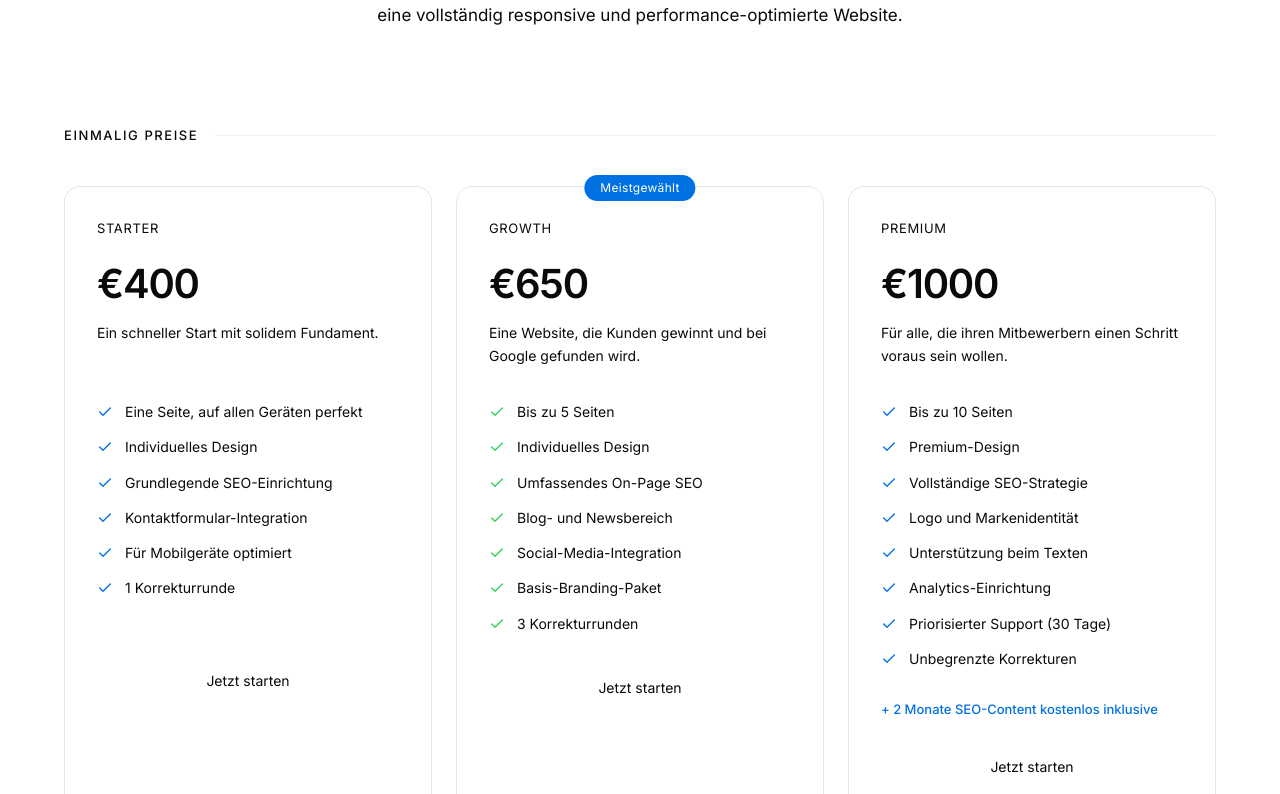
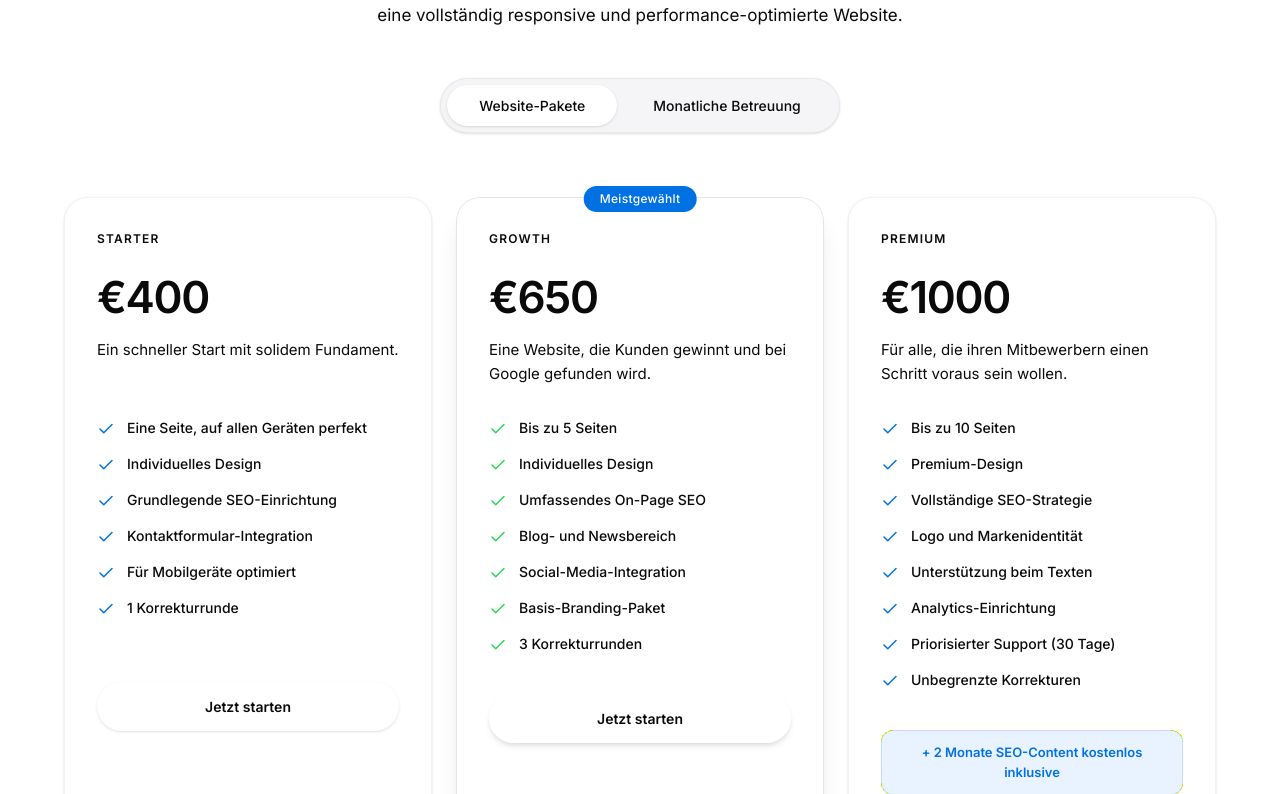
Before and after one commit to atageldiyewhalyl-web/null, a React (Vite) app: page / in a window 1280 px wide. Shown: the part 4686-5480 px from the top of the page. Built offline with nearby package versions, Linux system fonts and the light colour scheme.

Commit message:
feat: re-implement pricing toggle with clearer labels (Website Creation vs Monthly Maintenance)

```diff
--- a/src/app/components/LanguageContext.tsx
+++ b/src/app/components/LanguageContext.tsx
@@ -99,8 +99,8 @@ const labels: Record<string, Record<Language, string>> = {
   "pricing.label": { en: "Pricing", de: "Preise", tr: "Fiyatlandırma" },
   "pricing.title1": { en: "Transparent pricing.", de: "Transparente Preise.", tr: "Şeffaf fiyatlar." },
   "pricing.title2": { en: "No surprises.", de: "Keine Überraschungen.", tr: "Sürpriz yok." },
-  "pricing.billing.onetime": { en: "One-time", de: "Einmalig", tr: "Tek Seferlik" },
-  "pricing.billing.monthly": { en: "Monthly", de: "Monatlich", tr: "Aylık" },
+  "pricing.billing.onetime": { en: "Website Creation", de: "Website-Pakete", tr: "Web Tasarım" },
+  "pricing.billing.monthly": { en: "Monthly Maintenance Services", de: "Monatliche Betreuung", tr: "Aylık Bakım ve SEO" },
   "pricing.description": {
     en: "Choose the package that fits your stage. Every plan includes a fully responsive, performance-optimized website.",
     de: "Wählen Sie das Paket, das zu Ihrer aktuellen Situation passt. Jedes Paket beinhaltet eine vollständig responsive und performance-optimierte Website.",
--- a/src/app/components/Pricing.tsx
+++ b/src/app/components/Pricing.tsx
@@ -1,9 +1,11 @@
+import { useState } from "react";
 import { Check } from "lucide-react";
-import { motion } from "motion/react";
+import { motion, AnimatePresence } from "motion/react";
 import { useLanguage, t } from "./LanguageContext";
 
 export function Pricing() {
   const { lang } = useLanguage();
+  const [billingType, setBillingType] = useState<"onetime" | "monthly">("onetime");
 
   const oneTimePlans = [
     {
@@ -68,104 +70,12 @@ export function Pricing() {
     },
   ];
 
-  const PricingSection = ({ title, plans, isMonthly }: { title: string, plans: any[], isMonthly?: boolean }) => (
-    <div className="mb-24 last:mb-0">
-      <div className="flex items-center gap-4 mb-10">
-        <h3 className="text-[0.8125rem] tracking-[0.12em] uppercase text-muted-foreground font-medium whitespace-nowrap">
-          {title}
-        </h3>
-        <div className="h-[1px] w-full bg-black/5" />
-      </div>
-      <div className="grid grid-cols-1 md:grid-cols-3 gap-6">
-        {plans.map((plan, i) => (
-          <motion.div
-            key={plan.nameKey}
-            className={`relative rounded-2xl p-8 border ${
-              plan.highlight
-                ? "border-foreground bg-foreground text-background"
-                : "border-black/10 bg-white"
-            }`}
-            initial={{ opacity: 0, y: 20 }}
-            whileInView={{ opacity: 1, y: 0 }}
-            viewport={{ once: true }}
-            transition={{ duration: 0.5, delay: i * 0.1 }}
-          >
-            {plan.highlight && (
-              <div className="absolute -top-3 left-1/2 -translate-x-1/2 bg-[#0071e3] text-white text-[0.75rem] px-4 py-1 rounded-full tracking-wide">
-                {t("pricing.popular", lang)}
-              </div>
-            )}
-            <p
-              className={`text-[0.8125rem] tracking-[0.05em] uppercase mb-4 ${
-                plan.highlight ? "text-background/60" : "text-muted-foreground"
-              }`}
-            >
-              {t(plan.nameKey, lang)}
-            </p>
-            <div className="flex items-baseline gap-1 mb-2">
-              <span className="text-[2.5rem] tracking-[-0.03em]" style={{ fontWeight: 600 }}>
-                €{plan.price}
-              </span>
-              {isMonthly && (
-                <span className={`text-[1rem] ${plan.highlight ? "text-background/60" : "text-muted-foreground"}`}>
-                  / {t("pricing.billing.monthly", lang).toLowerCase()}
-                </span>
-              )}
-            </div>
-            <p
-              className={`text-[0.875rem] mb-8 leading-relaxed h-[3rem] ${
-                plan.highlight ? "text-background/70" : "text-muted-foreground"
-              }`}
-            >
-              {t(plan.descKey, lang)}
-            </p>
-
-            <ul className="space-y-4 mb-8 min-h-[14rem]">
-              {plan.featureKeys.map((fk: string) => (
-                <li key={fk} className="flex items-start gap-3">
-                  <Check
-                    size={16}
-                    className={`mt-0.5 shrink-0 ${
-                      plan.highlight ? "text-[#30d158]" : "text-[#0071e3]"
-                    }`}
-                  />
-                  <span
-                    className={`text-[0.875rem] leading-snug ${
-                      plan.highlight ? "text-background/80" : "text-muted-foreground"
-                    }`}
-                  >
-                    {t(fk, lang)}
-                  </span>
-                </li>
-              ))}
-            </ul>
-
-            {plan.nameKey === "pricing.premium" && !isMonthly && (
-              <p className="text-[0.8125rem] text-[#0071e3] font-medium mb-6">
-                {t("pricing.premium.bonus", lang)}
-              </p>
-            )}
-
-            <a
-              href="#contact"
-              className={`block text-center text-[0.875rem] py-3 rounded-full transition-colors ${
-                plan.highlight
-                  ? "bg-white text-foreground hover:bg-white/90"
-                  : "bg-foreground text-background hover:bg-foreground/90"
-              }`}
-            >
-              {t("nav.getStarted", lang)}
-            </a>
-          </motion.div>
-        ))}
-      </div>
-    </div>
-  );
+  const plans = billingType === "onetime" ? oneTimePlans : monthlyPlans;
 
   return (
     <section id="pricing" className="py-20 md:py-32 px-4 md:px-6">
       <div className="max-w-6xl mx-auto">
-        <div className="text-center max-w-2xl mx-auto mb-16 md:mb-24">
+        <div className="text-center max-w-2xl mx-auto mb-12">
           <p className="text-[0.875rem] tracking-[0.1em] uppercase text-[#0071e3] mb-4">
             {t("pricing.label", lang)}
           </p>
@@ -182,16 +92,124 @@ export function Pricing() {
           </p>
         </div>
 
-        <PricingSection
-          title={t("pricing.billing.onetime", lang) + " " + t("pricing.label", lang)}
-          plans={oneTimePlans}
-        />
+        {/* Improved Toggle UI */}
+        <div className="flex justify-center mb-16">
+          <div className="bg-[#f5f5f7] p-1.5 rounded-full flex items-center gap-1 shadow-sm border border-black/5">
+            <button
+              onClick={() => setBillingType("onetime")}
+              className={`px-8 py-2.5 rounded-full text-[0.875rem] font-medium transition-all duration-300 ${
+                billingType === "onetime"
+                  ? "bg-white text-foreground shadow-sm"
+                  : "text-muted-foreground hover:text-foreground"
+              }`}
+            >
+              {t("pricing.billing.onetime", lang)}
+            </button>
+            <button
+              onClick={() => setBillingType("monthly")}
+              className={`px-8 py-2.5 rounded-full text-[0.875rem] font-medium transition-all duration-300 ${
+                billingType === "monthly"
+                  ? "bg-white text-foreground shadow-sm"
+                  : "text-muted-foreground hover:text-foreground"
+              }`}
+            >
+              {t("pricing.billing.monthly", lang)}
+            </button>
+          </div>
+        </div>
 
-        <PricingSection
-          title={t("pricing.monthly.label", lang)}
-          plans={monthlyPlans}
-          isMonthly
-        />
+        <div className="grid grid-cols-1 md:grid-cols-3 gap-6 min-h-[40rem]">
+          <AnimatePresence mode="wait">
+            <motion.div
+              key={billingType}
+              className="grid grid-cols-1 md:grid-cols-3 gap-6 col-span-full"
+              initial={{ opacity: 0, y: 10 }}
+              animate={{ opacity: 1, y: 0 }}
+              exit={{ opacity: 0, y: -10 }}
+              transition={{ duration: 0.3 }}
+            >
+              {plans.map((plan, i) => (
+                <div
+                  key={plan.nameKey}
+                  className={`relative rounded-3xl p-8 border transition-all duration-300 ${
+                    plan.highlight
+                      ? "border-foreground bg-foreground text-background shadow-xl"
+                      : "border-black/5 bg-white hover:border-black/10 shadow-sm"
+                  }`}
+                >
+                  {plan.highlight && (
+                    <div className="absolute -top-3 left-1/2 -translate-x-1/2 bg-[#0071e3] text-white text-[0.75rem] px-4 py-1 rounded-full tracking-wide font-medium">
+                      {t("pricing.popular", lang)}
+                    </div>
+                  )}
+                  <p
+                    className={`text-[0.75rem] tracking-[0.1em] uppercase mb-4 font-semibold ${
+                      plan.highlight ? "text-background/50" : "text-muted-foreground"
+                    }`}
+                  >
+                    {t(plan.nameKey, lang)}
+                  </p>
+                  <div className="flex items-baseline gap-1 mb-2">
+                    <span className="text-[2.75rem] tracking-[-0.03em]" style={{ fontWeight: 600 }}>
+                      €{plan.price}
+                    </span>
+                    {billingType === "monthly" && (
+                      <span className={`text-[0.9375rem] ${plan.highlight ? "text-background/50" : "text-muted-foreground"}`}>
+                        / {t("pricing.billing.monthly", lang).split(' ')[0].toLowerCase()}
+                      </span>
+                    )}
+                  </div>
+                  <p
+                    className={`text-[0.9375rem] mb-8 leading-relaxed h-[3rem] ${
+                      plan.highlight ? "text-background/70" : "text-muted-foreground"
+                    }`}
+                  >
+                    {t(plan.descKey, lang)}
+                  </p>
+
+                  <ul className="space-y-4 mb-10 min-h-[14rem]">
+                    {plan.featureKeys.map((fk: string) => (
+                      <li key={fk} className="flex items-start gap-3">
+                        <Check
+                          size={18}
+                          className={`mt-0.5 shrink-0 ${
+                            plan.highlight ? "text-[#30d158]" : "text-[#0071e3]"
+                          }`}
+                        />
+                        <span
+                          className={`text-[0.875rem] leading-snug font-medium ${
+                            plan.highlight ? "text-background/80" : "text-muted-foreground"
+                          }`}
+                        >
+                          {t(fk, lang)}
+                        </span>
+                      </li>
+                    ))}
+                  </ul>
+
+                  {plan.nameKey === "pricing.premium" && billingType === "onetime" && (
+                    <div className="mb-8 p-3 rounded-xl bg-blue-500/10 border border-blue-500/20">
+                      <p className="text-[0.8125rem] text-[#0071e3] font-semibold text-center">
+                        {t("pricing.premium.bonus", lang)}
+                      </p>
+                    </div>
+                  )}
+
+                  <a
+                    href="#contact"
+                    className={`block text-center text-[0.875rem] py-3.5 rounded-full font-semibold transition-all duration-300 ${
+                      plan.highlight
+                        ? "bg-white text-foreground hover:bg-white/90 shadow-md"
+                        : "bg-foreground text-background hover:bg-foreground/90 shadow-sm"
+                    }`}
+                  >
+                    {t("nav.getStarted", lang)}
+                  </a>
+                </div>
+              ))}
+            </motion.div>
+          </AnimatePresence>
+        </div>
       </div>
     </section>
   );
```
